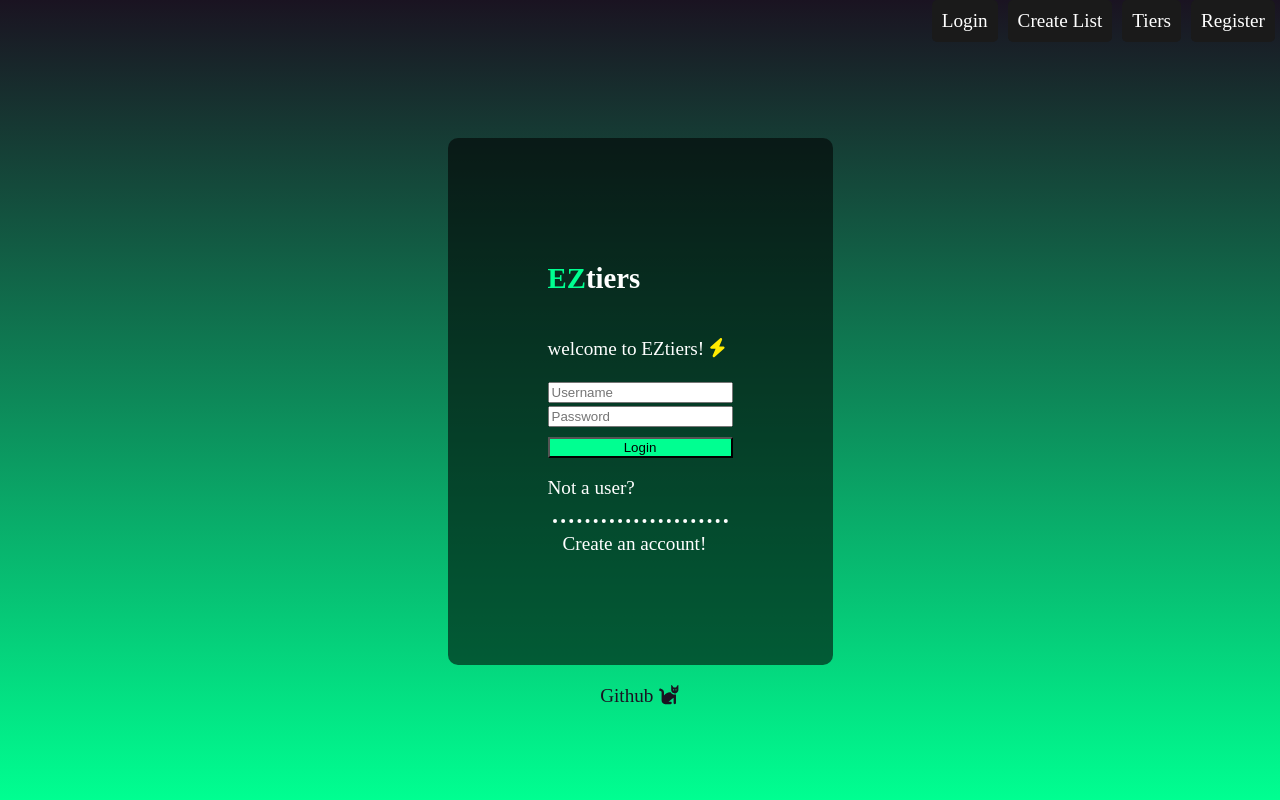
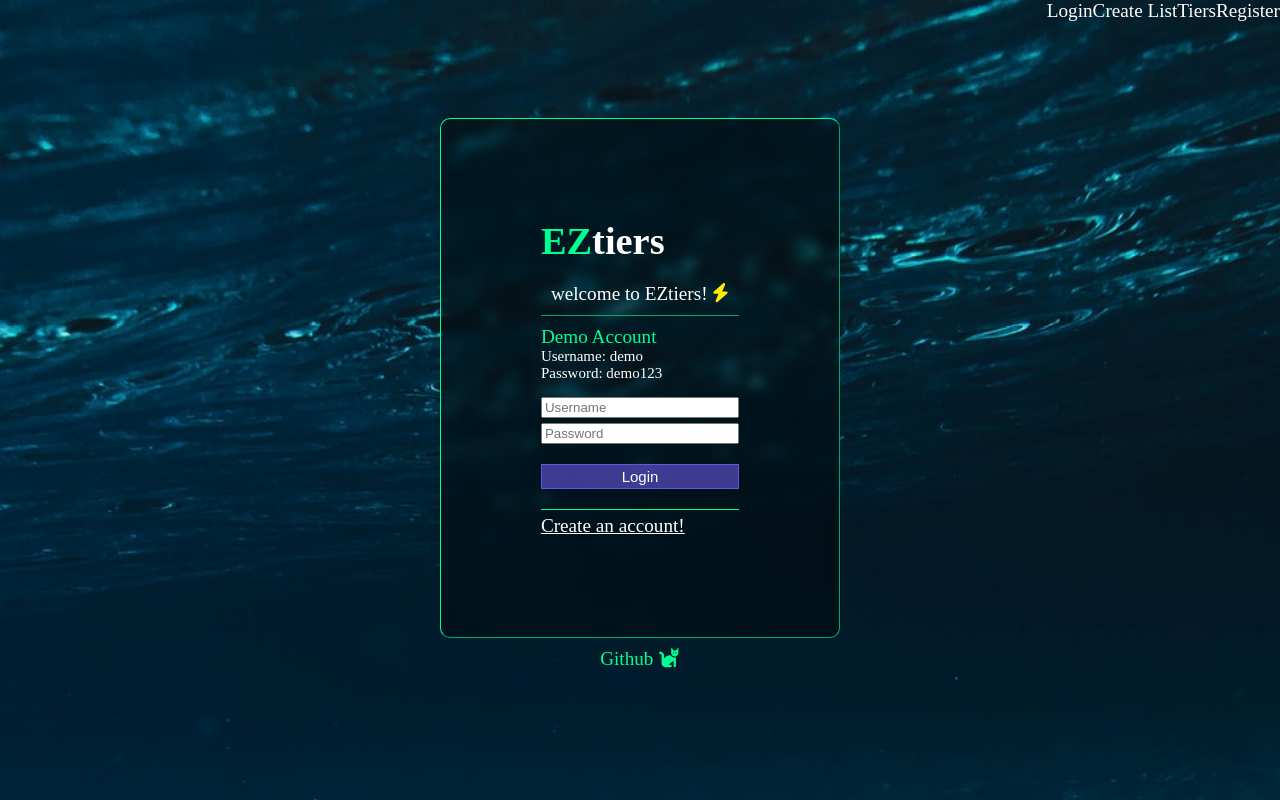
Before and after one commit to kcavner/eztiers, a React (Create React App) app in the folder client/: page /login in a window 1280 px wide. Built offline with nearby package versions, Linux system fonts and the light colour scheme.

Commit message:
touched up login

```diff
--- a/client/src/index.css
+++ b/client/src/index.css
@@ -9,16 +9,23 @@ nav{
 a{
   text-decoration: none;
   color: white;
-  padding: 10px;
-  margin-inline: 5px;
-  background-color: rgb(26, 26, 26);
-  border-radius: 5px;
+}
+p{
+margin: 0;
+}
+h1{
+  margin-bottom: 10px;
+  margin-top: 0px;
 }
 .app{
   font-size: larger;
   height:100vh;
   width: 100vw;
-  background: linear-gradient(to bottom, rgb(26, 19, 33), rgb(0, 255, 145));
+  /* background: linear-gradient(to bottom, rgb(26, 19, 33), rgb(0, 255, 145)); */
+  background-image: url('../public/sea.jpg') ;
+  background-size: cover;
+  background-repeat: no-repeat;
+  background-attachment: fixed;
 }
 #tierRow{
 display: flex;
@@ -95,36 +102,71 @@ align-items: center;
   flex-direction: column;
   margin: 10px;
   margin-top: 12vh;
-  background-color: rgba(0, 0, 0, 0.573);
+  background-color: rgba(0, 0, 0, 0.358);
   padding: 100px;
   border-radius: 10px;
+  backdrop-filter: blur(6px);
+  border-style: outset;
+  border-color:rgb(0, 255, 145);
+  border-width: 1px;
 }
 .login-item{
-margin-top: 3px;
+margin-top: 5px;
 }
 .login-button{
-  margin-top: 10px;
-  background-color:rgb(0, 255, 145) ;
+  font-size: 15px;
+  margin-top: 20px;
+  padding-block: 3px;
+  color: rgb(255, 255, 255);
+  background-color: rgba(104, 85, 224, 0.6);
+  border: 1px solid rgba(104, 85, 224, 1);
 }
 .login-button:hover{
   cursor: pointer;
+  color: rgba(104, 85, 224, 0.6);
+  box-shadow: 0 0 20px rgba(104, 85, 224, 0.6);
+  background-color: rgb(0, 255, 145);
+}
+.not-user{
+  font-size: smaller;
 }
 .create-account{
-  background-color: rgba(0, 0, 0, 0);
-  border-width: 4px;
-  border-color: white;
-  border-style:dotted;
-  border-bottom: 0px;
-  border-inline: 0px;
-  border-radius: 0px;
+  border-width: 1px;
+  border-color: rgb(0, 255, 145);
+  border-style: outset;
+  border-bottom: 0;
+  border-inline: 0;
+  margin-top: 20px;
+  padding-top: 5px;
+  text-decoration: underline;
+
 }
 .create-account:hover{
   color: rgb(0, 255, 145);
+
 }
 .ez-span{
   color: rgb(0, 255, 145);
 }
+.welcome-p{
+  margin-bottom: 10px;
+  border-width: 1px;
+  border-color: rgb(0, 255, 145);
+  border-style: outset;
+  border-top: 0;
+  border-inline: 0;
+  padding:10px;
+}
 .github{
   background-color: rgba(240, 248, 255, 0);
-  color:rgb(26, 19, 33);
+  color: rgb(0, 255, 145);
 }
+.demo-container{
+  margin-bottom: 10px;
+}
+.demo-account{
+  color:rgb(0, 255, 145);
+}
+.demo{
+  font-size: 15px;
+}
--- a/client/src/pages/login.js
+++ b/client/src/pages/login.js
@@ -34,8 +34,13 @@ export default function Login(){
         <div className='login-container'>
 
       <form className="login-form" onSubmit={handleLogin}>
-      <h2><span className='ez-span'>EZ</span>tiers</h2>
-      <p>welcome to EZtiers! <FontAwesomeIcon style={{color: "ffea00",}} icon={faBolt} /> </p>
+      <h1><span className='ez-span'>EZ</span>tiers</h1>
+      <p className='welcome-p'>welcome to EZtiers! <FontAwesomeIcon style={{color: "ffea00",}} icon={faBolt} /> </p>
+      <div className='demo-container'>
+      <p className='demo-account'>Demo Account</p>
+      <p className='demo'>Username: <span className='demo'>demo</span></p>
+      <p className='demo'>Password: <span className='demo'>demo123</span></p>
+      </div>
         <input
         className='login-item'
           type="text"
@@ -51,7 +56,7 @@ export default function Login(){
           onChange={(e) => setPassword(e.target.value)}
         />
         <button className='login-button' type="submit">Login</button>
-        <p>Not a user?</p>
+
         <Link className="create-account" to="/register">Create an account!</Link>
       </form>
       <a href='https://github.com/kcavner/eztiers' className='github'>Github <FontAwesomeIcon icon={faCat}/></a>
```
Also changed, not shown: client/public/sea.jpg (added).
